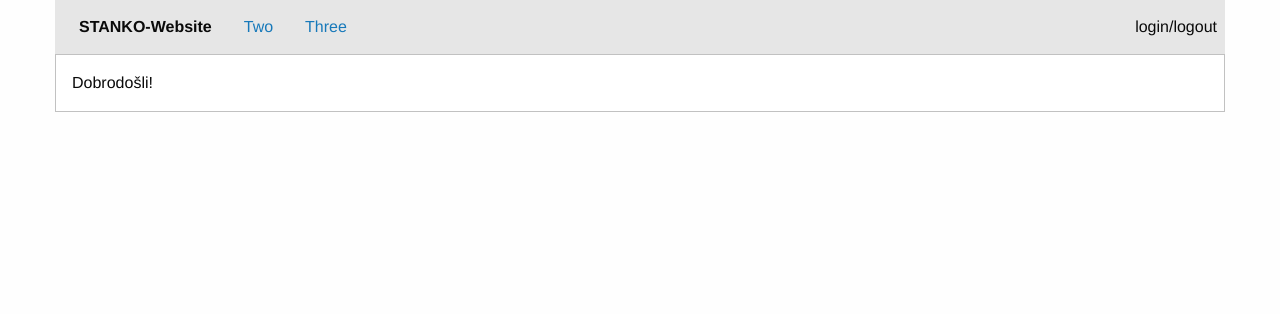
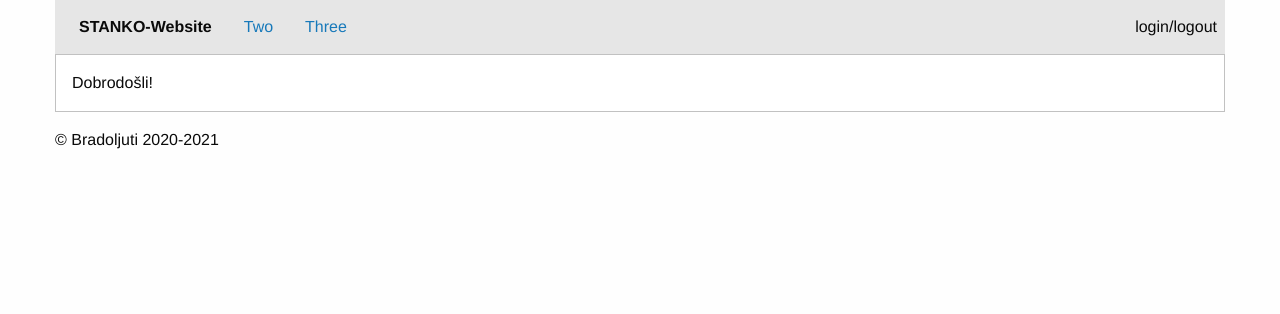
Before and after one commit to LukaMarsic/COVID19, a PHP site: page / in a window 1280 px wide. Shown: the top 314 px of the page. Run offline with PHP 8.4, Linux system fonts and the light colour scheme.

Commit message:
Dodavanje potpisa autora.

```diff
--- a/app/view/predlozak.phtml
+++ b/app/view/predlozak.phtml
@@ -11,8 +11,9 @@
         <div class="callout">
             <?=$sadrzaj?>
         </div>
+        <?php include_once 'predlozak/podnozje.phtml' ?>
     </div>
-<?php include_once 'predlozak/podnozje.phtml' ?>
+
 <?php include_once 'predlozak/skripte.phtml' ?>
 
 </body>
--- a/app/view/predlozak/podnozje.phtml
+++ b/app/view/predlozak/podnozje.phtml
@@ -0,0 +1 @@
+&copy; Bradoljuti <?php echo '2020-' , date('Y'); ?>
```
